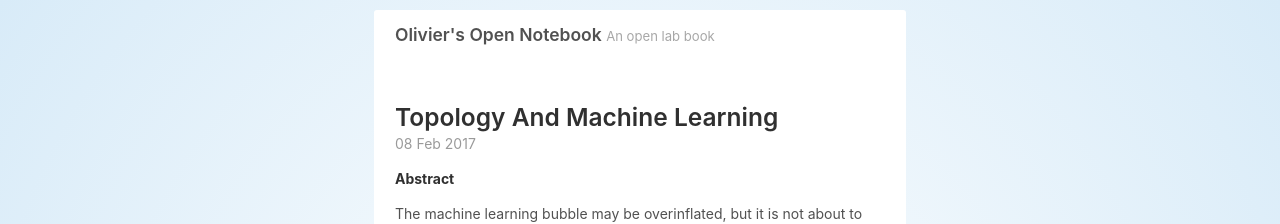
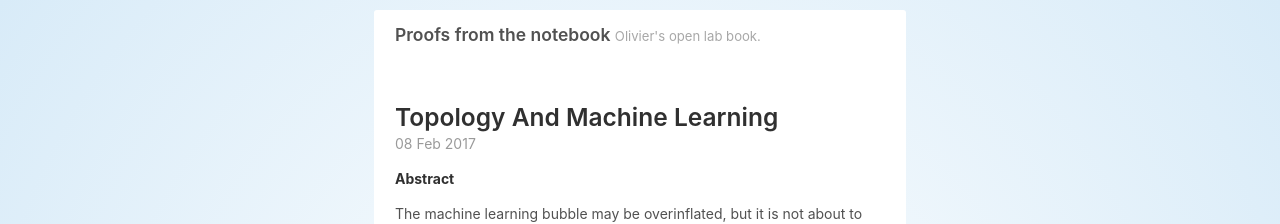
Before and after one commit to OlivierBinette/blog, a Jekyll site: the page built from index.html, in a window 1280 px wide and 900 px high. Shown: the top 224 px of the window. Built offline with Jekyll 4.4.1, drawn with Linux system fonts in a browser that asks for light colours; the list of posts is cut into pages by our own code.

Commit message:
Update _config.yml

```diff
--- a/_config.yml
+++ b/_config.yml
@@ -2,8 +2,8 @@
 permalink:           pretty
 
 # Setup
-title:               Olivier's Open Notebook
-tagline:             An open lab book
+title:               Proofs from the notebook
+tagline:             Olivier's open lab book.
 url:                 http://olivierbinette.ca
 paginate:            5
 baseurl:             "/blog"
```
